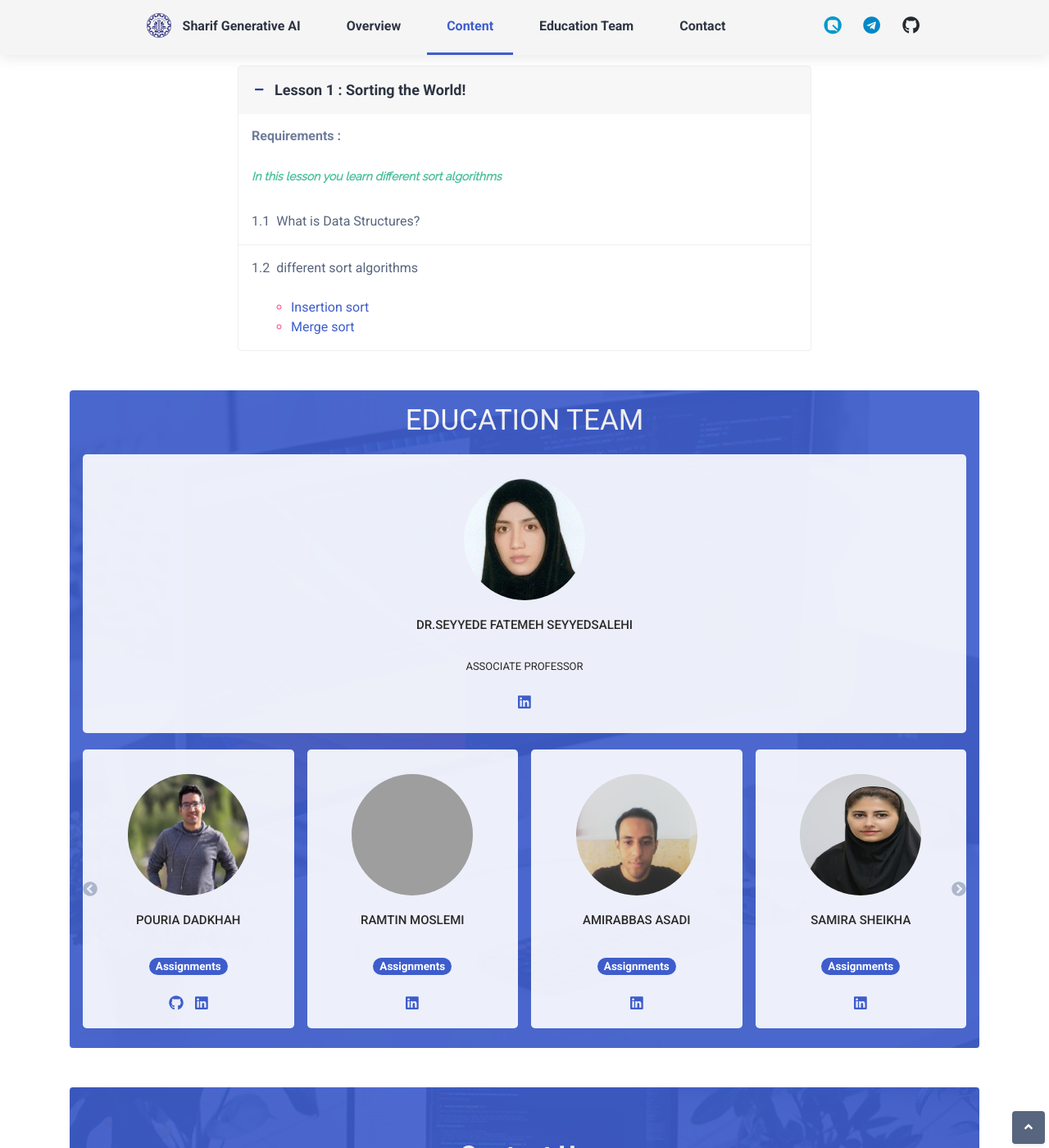
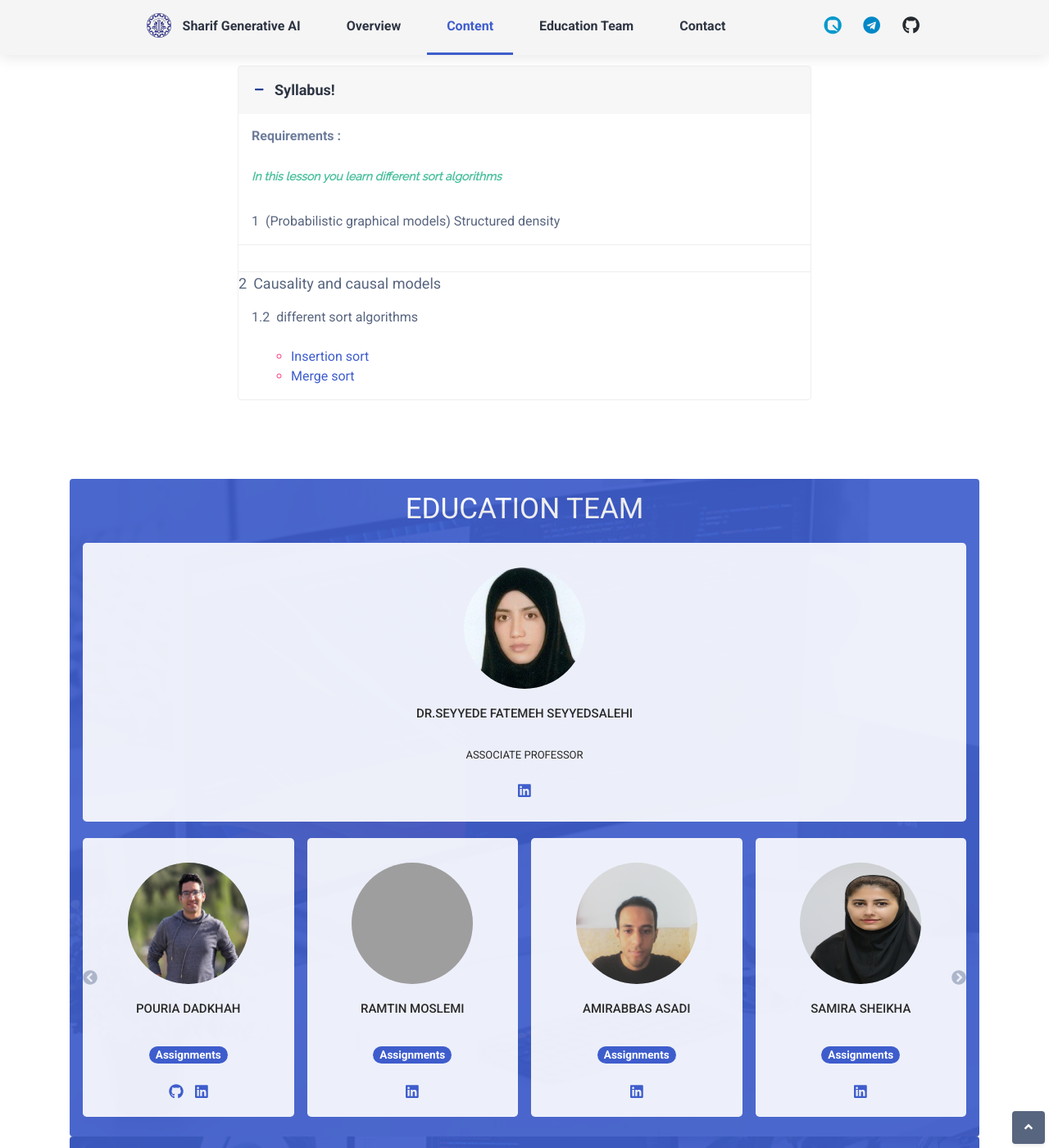
Before and after one commit to Pouria-D/generativeAI.github.io, a Jekyll site: the page built from index.html, in a window 1280 px wide and 1400 px high, scrolled down 1202 px. Shown: the whole window at 82% size. Built offline with Jekyll 4.4.1, drawn with Linux system fonts in a browser that asks for light colours; some web fonts are replaced; comment, search, counter and statistics services are not loaded; grey boxes are pictures that could not be loaded.

Commit message:
syllabus

```diff
--- a/_data/content.yml
+++ b/_data/content.yml
@@ -17,7 +17,7 @@ includes:
 subtitle: Course Content
 
 lessons:
-  - title: "Lesson 1 : Sorting the World!"
+  - title: "Syllabus!"
 
     description: "In this lesson you learn different sort algorithms"
     body: lesson_1
--- a/_includes/sections/lessons/lesson_1.html
+++ b/_includes/sections/lessons/lesson_1.html
@@ -1,7 +1,15 @@
 <div class="module-sub-item p-3">
     <div class="row justify-content-between">
-        <div class="col-9"><span class="theme-text-secondary mr-2">1.1</span>What is Data Structures?
+        <div class="col-9"><span class="theme-text-secondary mr-2">1</span>(Probabilistic graphical models) Structured density
 
+        </div>
+
+    </div>
+</div>
+<!--//module-sub-item-->
+<div class="module-sub-item p-3"></div>
+    <div class="row justify-content-between">
+        <div class="col-9"><span class="theme-text-secondary mr-2">2</span>Causality and causal models
 
         </div>
 
```
